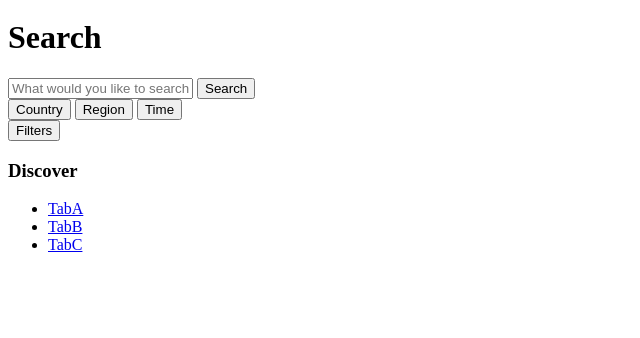
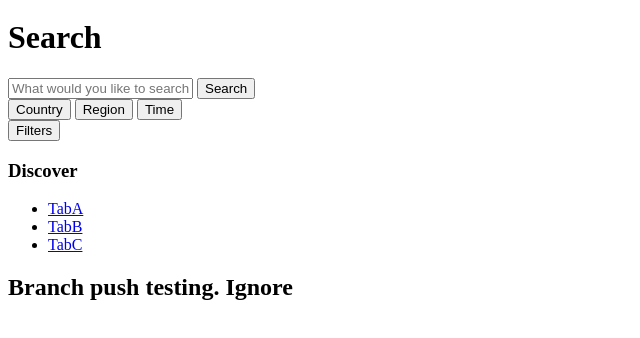
Before and after one commit to KeKe646-dev/UN-Dashboard, a plain HTML site: page Dashboard UN/index.html in a window 1280 px wide. Shown: the part 202-540 px from the top of the page, without its empty margins (0-640 px from the left). Drawn offline with Linux system fonts and the light colour scheme.

Commit message:
Branch push teseting
Testing branch to avoid merge conflicts. Ignore this.

```diff
--- a/Dashboard UN/index.html
+++ b/Dashboard UN/index.html
@@ -57,5 +57,7 @@
             </ul>
 
     </div>
+
+    <h2>Branch push testing. Ignore</h2>
 </body>
 </html>
```
